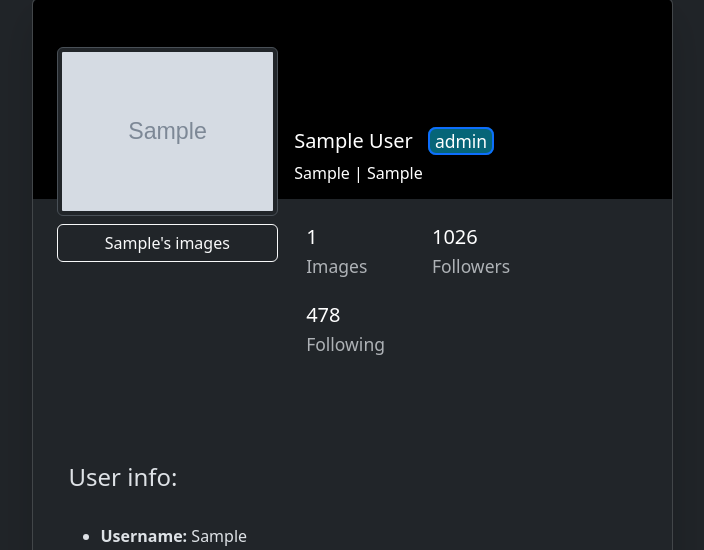
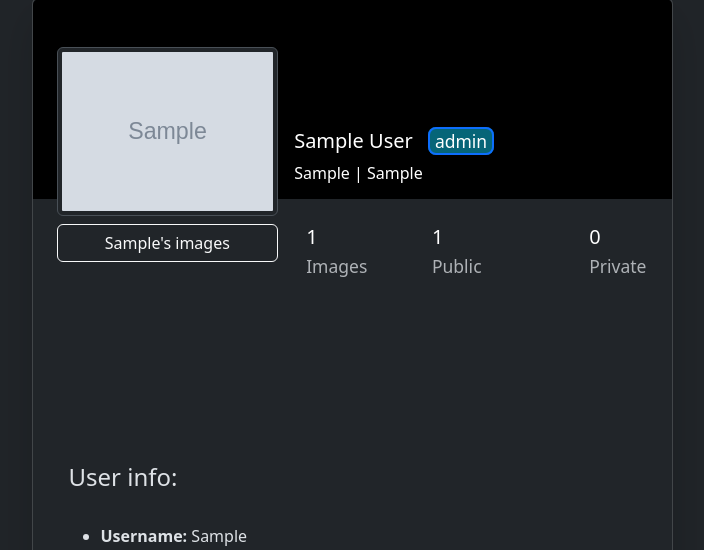
Before and after one commit to sukui24/django_gallery, a Django app: page /profile/1 in a window 1280 px wide. Shown: the part 102-652 px from the top of the page, without its empty margins (288-992 px from the left). Run offline with Django 4.2, Linux system fonts and the light colour scheme; tables that the repository leaves empty hold one stand-in row (values such as "Sample post"); grey boxes marked "Sample" are stand-in pictures; some libraries are stand-ins or nearby versions.

Commit message:
minor changes

```diff
--- a/users_app/templates/users_app/profile.html
+++ b/users_app/templates/users_app/profile.html
@@ -57,16 +57,16 @@
                     <div class="container">
                         <div class="row">
                             <div class="col-cstm-photos col-sm-6 col-md-4 pt-4 fs-5">
-                                <p class="mb-1 h5">{{images.count}}</p>
+                                <p class="mb-1 h5">{{images_count}}</p>
                                 <p class="small text-muted mb-0">Images</p>
                             </div>
                             <div class="col-cstm-followers col col-md-5 pt-4 fs-5">
-                                <p class="mb-1 h5">1026</p>
-                                <p class="small text-muted mb-0">Followers</p>
+                                <p class="mb-1 h5">{{ images.count }}</p>
+                                <p class="small text-muted mb-0">Public</p>
                             </div>
                             <div class="col-cstm-following col pt-4 fs-5">
-                                <p class="mb-1 h5">478</p>
-                                <p class="small text-muted mb-0">Following</p>
+                                <p class="mb-1 h5">{{ private_images_count }}</p>
+                                <p class="small text-muted mb-0">Private</p>
                             </div>
                         </div>
                     </div>
--- a/users_app/views.py
+++ b/users_app/views.py
@@ -63,8 +63,19 @@ def userProfile(request, id):
 
     user = get_object_or_404(User, id=id)
 
-    images = ImageModel.objects.filter(host_id=id, is_private=False).order_by('-created_at')
-    context = {'user': user, 'images': images}
+    images = ImageModel.objects.filter(
+        host_id=id, is_private=False).order_by('-created_at')
+
+    # that all should be done by frontend through API
+    images_count = ImageModel.objects.filter(host_id=id).count()
+    public_images_count = images.count()
+    private_images_count = ImageModel.objects.filter(
+        host_id=id, is_private=True).count()
+
+    context = {'user': user, 'images': images,
+               'public_images_count': public_images_count,
+               'private_images_count': private_images_count,
+               'images_count': images_count}
 
     if request.method == "POST":
         return loginUser(request)
```
